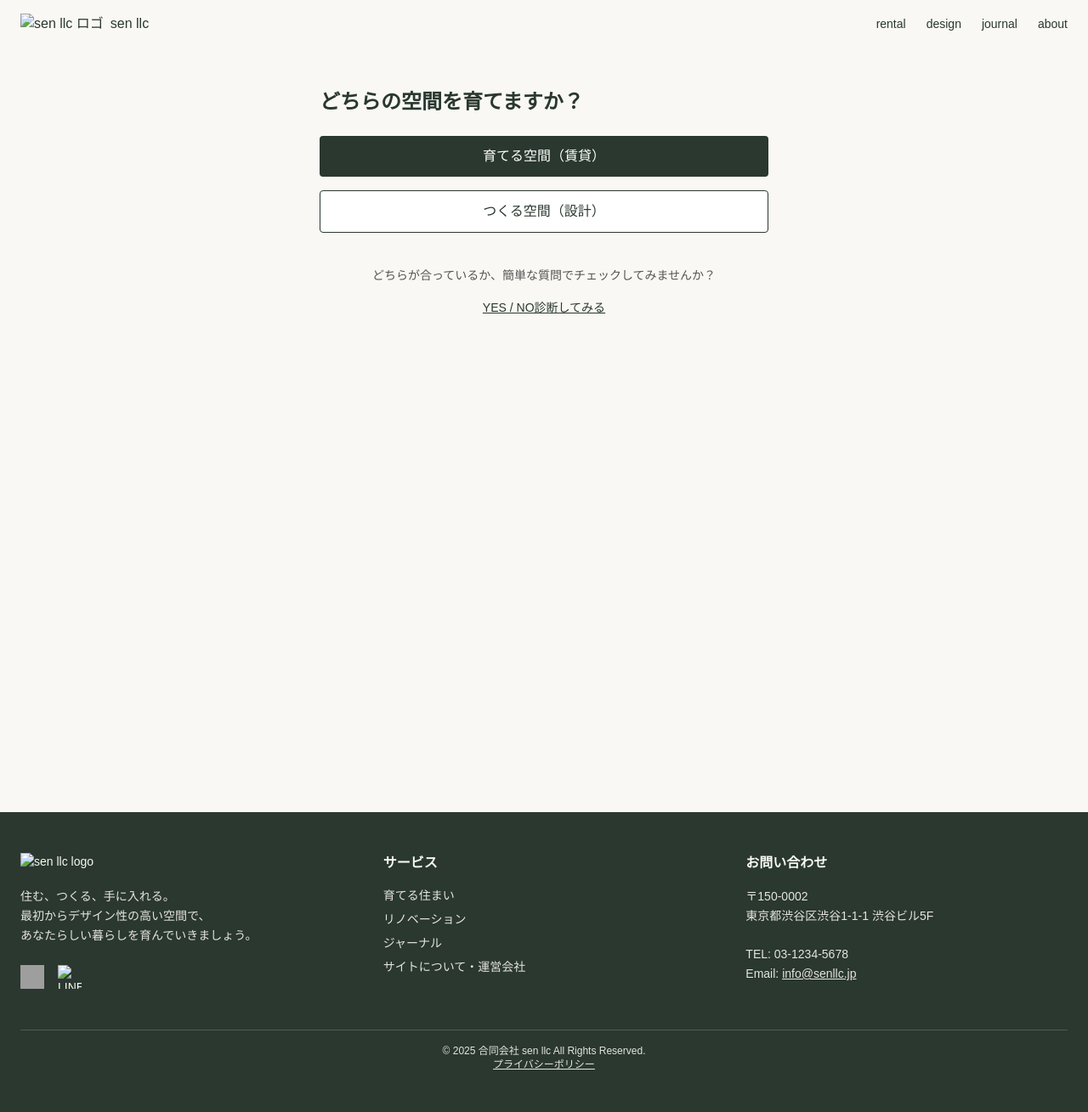
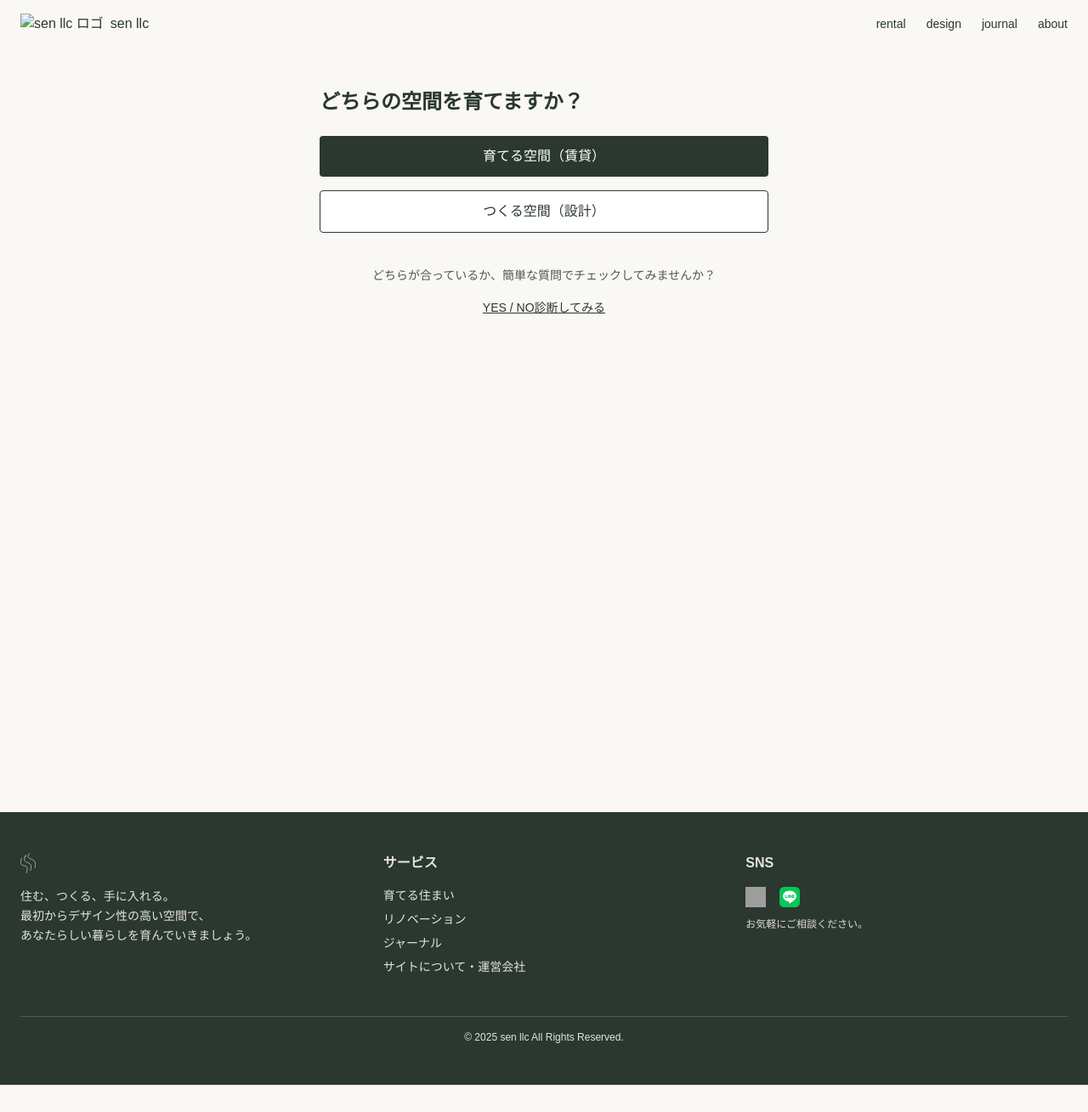
Before and after one commit to sen-llc/sen-llc.github.io, a Jekyll site: the page built from index.html, in a window 1280 px wide. Shown: the whole page at 85% size. Built offline with Jekyll 4.4.1, drawn with Linux system fonts in a browser that asks for light colours; nearby versions of some CDN libraries; some web fonts are replaced; after the commit the page ends 1277 px from its top, so only the background shows below that; grey boxes are pictures that could not be loaded.

Commit message:
Update footer.html

```diff
--- a/_includes/footer.html
+++ b/_includes/footer.html
@@ -1,28 +1,19 @@
 <footer class="bg-[#2a382f] text-[#f9f8f4] text-sm font-zen px-6 py-12">
   <div class="max-w-7xl mx-auto grid grid-cols-1 md:grid-cols-3 gap-12">
-
-    <!-- 左カラム：ロゴと紹介文 -->
+    <!-- 左カラム -->
     <div>
-      <img src="/assets/images/logo.svg" alt="sen llc logo" class="h-6 mb-4">
+      <img src="/assets/logo-2.svg" alt="sen llc ロゴ" class="h-6 mb-4">
       <p class="leading-relaxed text-[#e6e4de]">
         住む、つくる、手に入れる。<br>
         最初からデザイン性の高い空間で、<br>
         あなたらしい暮らしを育んでいきましょう。
       </p>
-      <div class="flex gap-4 mt-6">
-        <a href="https://www.instagram.com/sen_home9.1/?hl=ja" target="_blank" class="hover:scale-110 transition-transform">
-          <img src="/assets/images/Instagram.svg" alt="Instagram" class="h-7 w-7">
-        </a>
-        <a href="https://line.me/R/ti/p/@644gowhz?ts=03022247&oat_content=url" target="_blank" class="hover:scale-110 transition-transform">
-          <img src="/assets/images/LINE.svg" alt="LINE" class="h-7 w-7">
-        </a>
-      </div>
     </div>
 
-    <!-- 中央カラム：サービス一覧 -->
-    <div>
+    <!-- 中央カラム -->
+    <div class="text-[#e6e4de]">
       <h3 class="text-base font-semibold mb-4">サービス</h3>
-      <ul class="space-y-2 text-[#e6e4de]">
+      <ul class="space-y-2">
         <li><a href="/rental.html" class="hover:underline">育てる住まい</a></li>
         <li><a href="/design.html" class="hover:underline">リノベーション</a></li>
         <li><a href="/journal.html" class="hover:underline">ジャーナル</a></li>
@@ -30,20 +21,21 @@
       </ul>
     </div>
 
-    <!-- 右カラム：問い合わせ -->
-    <div>
-      <h3 class="text-base font-semibold mb-4">お問い合わせ</h3>
-      <p class="text-[#e6e4de] leading-relaxed">
-        〒150-0002<br>
-        東京都渋谷区渋谷1-1-1 渋谷ビル5F<br><br>
-        TEL: 03-1234-5678<br>
-        Email: <a href="mailto:info@senllc.jp" class="underline hover:text-white">info@senllc.jp</a>
-      </p>
+    <!-- 右カラム：SNS -->
+    <div class="text-[#e6e4de]">
+      <h3 class="text-base font-semibold mb-4">SNS</h3>
+      <div class="flex gap-4 items-center mb-3">
+        <a href="https://www.instagram.com/sen_home9.1/" target="_blank" class="hover:scale-110 transition-transform">
+          <img src="/assets/Instagram.svg" alt="Instagram" class="h-6 w-6">
+        </a>
+        <a href="https://line.me/R/ti/p/@644gowhz?ts=03022247&oat_content=url" target="_blank" class="hover:scale-110 transition-transform">
+          <img src="/assets/LINE.svg" alt="LINE" class="h-6 w-6">
+        </a>
+      </div>
+      <p class="text-xs text-[#e0ddd7]">お気軽にご相談ください。</p>
     </div>
   </div>
-
   <div class="mt-12 border-t border-[#e6e4de]/20 pt-4 text-center text-xs text-[#e6e4de]">
-    © 2025 合同会社 sen llc All Rights Reserved.<br>
-    <a href="/privacy.html" class="underline hover:text-white">プライバシーポリシー</a>
+    © 2025 sen llc All Rights Reserved.
   </div>
 </footer>
```
